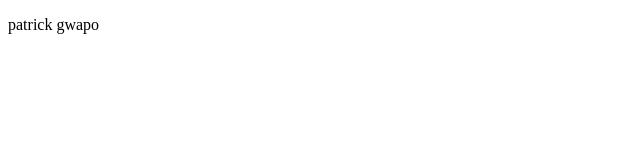
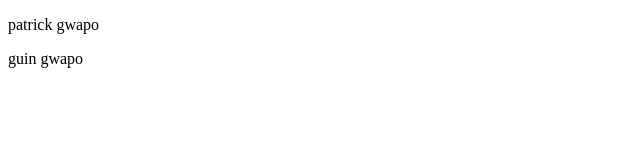
Before and after one commit to carl6227/practice-git, a plain HTML site: page practice-git/index.html in a window 1280 px wide. Shown: the full height of the page, 0-640 px from the left. Drawn offline with Linux system fonts and the light colour scheme.

Commit message:
gwapo added

```diff
--- a/practice-git/index.html
+++ b/practice-git/index.html
@@ -10,6 +10,9 @@
 
 <body>
     <p>patrick gwapo</p>
+    <p>guin gwapo</p>
+
+
 </body>
 
 </html>
```
